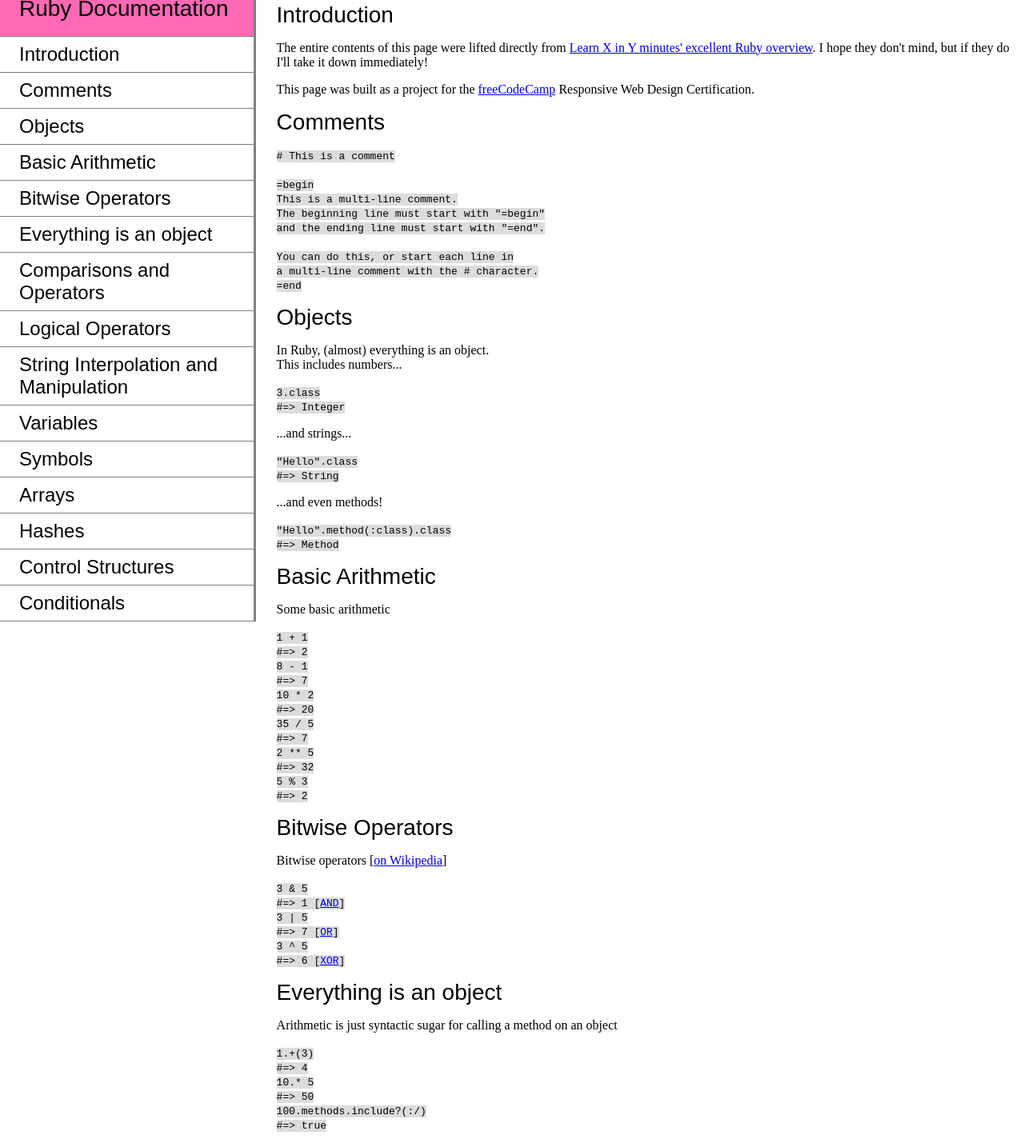
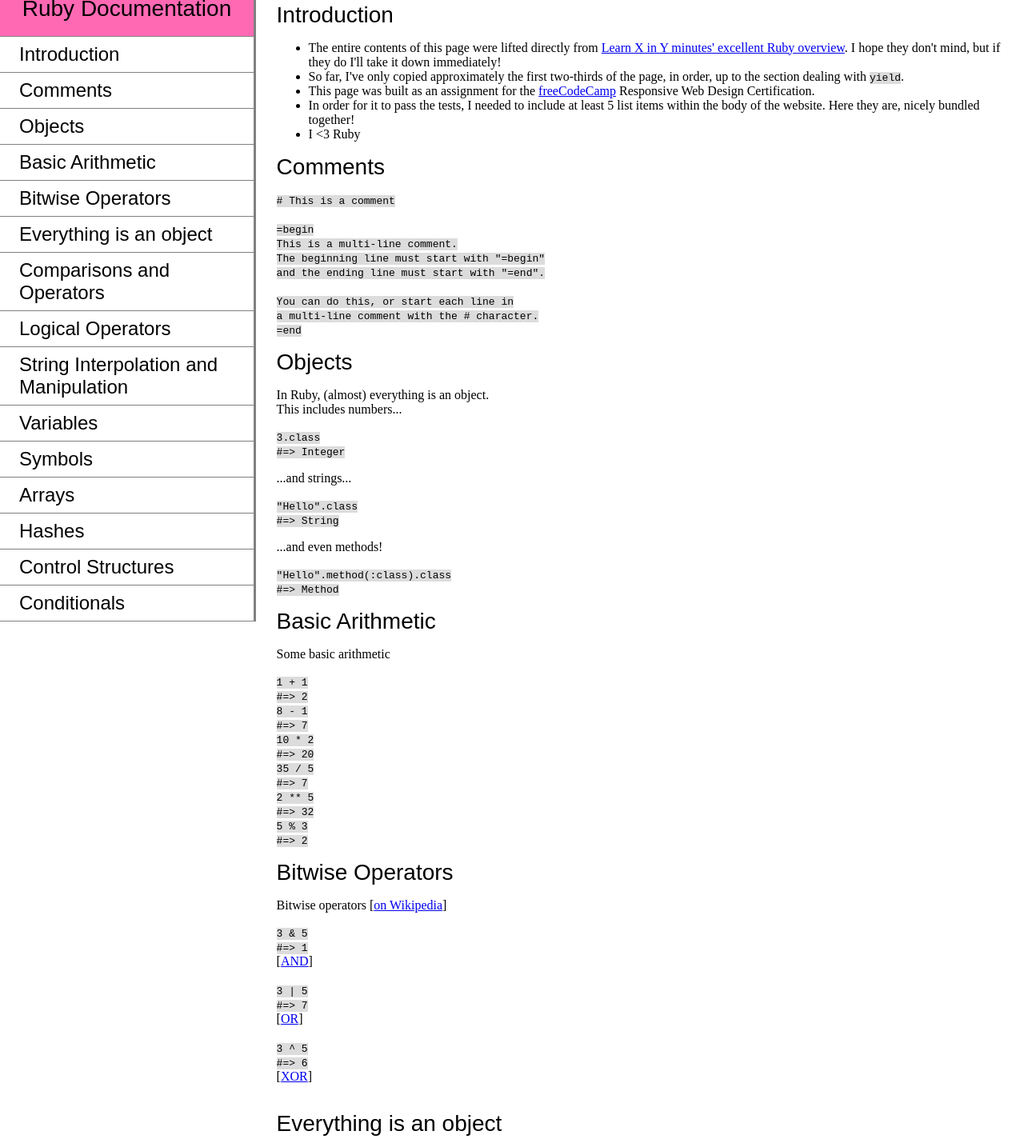
Before and after one commit to zeebear/tech_doc_page, a plain HTML site: page index.html in a window 1280 px wide. Shown: the part 23-1447 px from the top of the page at 80% size. Drawn offline with Linux system fonts and the light colour scheme.

Commit message:
not beautiful, but passed the test

```diff
--- a/index.html
+++ b/index.html
@@ -5,7 +5,7 @@
   <meta name="viewport" content="initial-scale=1">
   <meta name="Description" content="Technical Documentation Page for freeCodeCamp assignment made with HTML and CSS, no JavaScript">
 
-  <title>Technical Documentation Page -- Ruby Documentation</title>
+  <title>Technical Documentation Page -- Ruby Document&shy;ation</title>
 
   <link rel="stylesheet" href="style.css">
 </head>
@@ -41,6 +41,7 @@
       <li><a href="#Case_Construct" class="nav-link">Case Construct</a></li>
       <li><a href="#Exception_Handling" class="nav-link">Exception Handling</a></li>
       <li><a href="#Methods" class="nav-link">Methods</a></li>
+      <!--
       <li><a href="#" class="nav-link"></a></li>
       <li><a href="#" class="nav-link"></a></li>
       <li><a href="#" class="nav-link"></a></li>
@@ -48,15 +49,19 @@
       <li><a href="#" class="nav-link"></a></li>
       <li><a href="#" class="nav-link"></a></li>
       <li><a href="#" class="nav-link"></a></li>
+    -->
     </il>
   </nav>
   <main id="main-doc">
     <section id="Introduction" class="main-section 1">
       <header>Introduction</header>
-      <p>The entire contents of this page were lifted directly from <a href="https://learnxinyminutes.com/docs/ruby/">Learn X in Y minutes' excellent Ruby overview</a>. I hope they don't mind, but if they do I'll take it down immediately!</p>
-      <p>
-        This page was built as a project for the <a href="https://www.freecodecamp.org/">freeCodeCamp</a> Responsive Web Design Certification.
-      </p>
+      <ul>
+        <li>The entire contents of this page were lifted directly from <a href="https://learnxinyminutes.com/docs/ruby/">Learn X in Y minutes' excellent Ruby overview</a>. I hope they don't mind, but if they do I'll take it down immediately!</li>
+        <li>So far, I've only copied approximately the first two-thirds of the page, in order, up to the section dealing with <code>yield</code>.</li>
+        <li>This page was built as an assignment for the <a href="https://www.freecodecamp.org/">freeCodeCamp</a> Responsive Web Design Certification.</li>
+        <li>In order for it to pass the tests, I needed to include at least 5 list items within the body of the website. Here they are, nicely bundled together!</li>
+        <li>I <3 Ruby</li>
+      </ul>
     </section>
     <section id="Comments" class="main-section 2">
       <header>Comments</header>
@@ -130,13 +135,20 @@
       <p class="comment">
         Bitwise operators [<a href="https://en.wikipedia.org/wiki/Bitwise_operation">on Wikipedia</a>]
       </p>
-      <p><code>
-        3 & 5<br>#=> 1 [<a href="https://en.wikipedia.org/wiki/Logical_conjunction">AND</a>]
-        <br>
-        3 | 5<br>#=> 7 [<a href="https://en.wikipedia.org/wiki/Logical_disjunction">OR</a>]
-        <br>
-        3 ^ 5<br>#=> 6 [<a href="https://en.wikipedia.org/wiki/Exclusive_disjunction">XOR</a>]
-      </code></p>
+      <p>
+        <code>
+          3 & 5<br>#=> 1
+        </code>
+        <br>[<a href="https://en.wikipedia.org/wiki/Logical_conjunction">AND</a>]<br><br>
+        <code>
+          3 | 5<br>#=> 7
+        </code>
+        <br>[<a href="https://en.wikipedia.org/wiki/Logical_disjunction">OR</a>]<br><br>
+        <code>
+          3 ^ 5<br>#=> 6
+        </code>
+        <br>[<a href="https://en.wikipedia.org/wiki/Exclusive_disjunction">XOR</a>]<br><br>
+      </p>
     </section>
     <section id="Everything_is_an_object" class="main-section 6">
       <header>Everything is an object</header>
@@ -801,6 +813,7 @@
       </code></p>
     </section>
     <!-- next up: yield, line 373 -->
+    <!--
     <section id="" class="main-section 20">
       <header></header>
     </section>
@@ -822,6 +835,7 @@
     <section id="" class="main-section ">
       <header></header>
     </section>
+  -->
   </main>
 
 </body>
--- a/style.css
+++ b/style.css
@@ -3,17 +3,12 @@
   zoom: 1.0;
 }
 /* as found here: https://webdesign.tutsplus.com/articles/quick-tip-dont-forget-the-viewport-meta-tag--webdesign-5972 */
-@media screen and (max-width: 650px) {
-
+@media screen and (max-width: 700px) {
 
   #navbar {
     position: -webkit-sticky;
     position: sticky;
     top: 0px;
-  }
-
-  #navbar > header {
-    justify-content: center;
   }
 
   /*toggle styling */
@@ -91,13 +86,15 @@
     margin: 0;
     overflow: auto;
     transform: translateY(-130px);
-    background-color: orange;
+    /*background-color: orange;*/
   }
 
   #nav-links li {
     min-height: 40px;
     font-size: 24px;
-    border: 5px solid red;
+    border-top: 2px grey;
+    background-color: white;
+    /*border: 5px solid red;*/
     text-align: center;
   }
 
@@ -106,12 +103,13 @@
   }
 }
 
-@media screen and (min-width: 650px) {
+@media screen and (min-width: 700px) {
 
   #navbar {
     box-sizing: border-box;
     position: fixed;
     width: 25vw;
+    min-width: 190px;
     height: 100vh;
     overflow: auto;
     border-right: 3px solid grey;
@@ -120,10 +118,9 @@
   #navbar > header {
     background-color: hotpink;
     position: relative;
-    /*display: flex;*/
-    /*justify-content: center;*/
     font-size: 12px;
     padding-left: 24px;
+    padding-inline-start: 0px;
   }
 
   input[type=checkbox] {
@@ -159,10 +156,15 @@ body {
   background-color: #fff;
   color: #000;
   width: 100%;
+  -webkit-hyphens: manual;
+  -moz-hyphens: manual;
+  -ms-hyphens: manual;
+  hyphens: manual;
 }
 
 #navbar {
   font-family: sans-serif;
+  box-sizing: border-box;
 }
 
 #navbar > header {
@@ -171,6 +173,7 @@ body {
   width: 100%;
   font-size: 28px;
   display: flex;
+  justify-content: center;
   align-items: center;
   background-color: hotpink;
   z-index: 98;
@@ -198,7 +201,7 @@ section > header {
 }
 
 #Control_Structures > header {
-  color: red;
+  color: hotpink;
 }
 
 code {
```
Also changed, not shown: 1 other file. Lines whose indentation alone changed are shown as unchanged.
